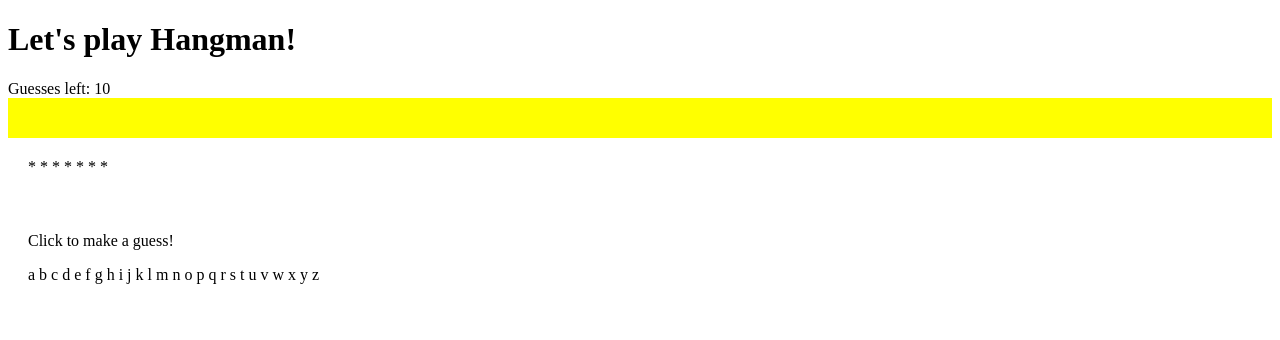
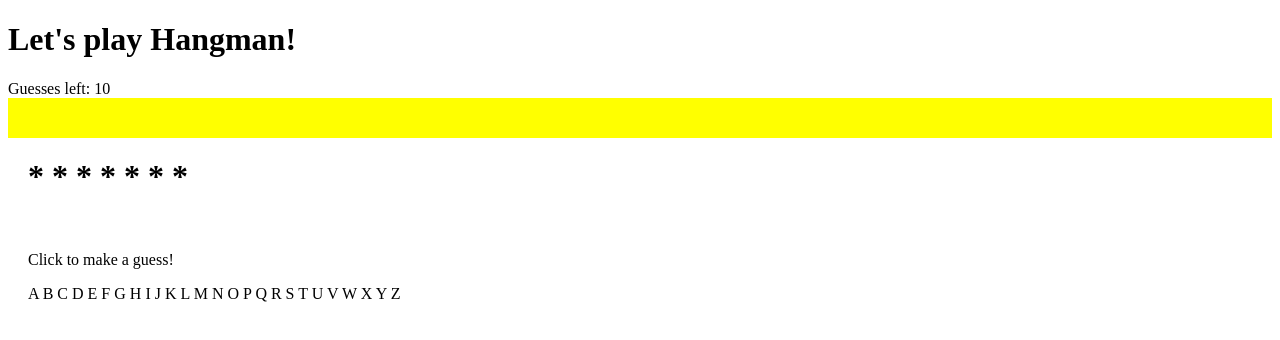
Before and after one commit to Lakevs14/miniproj2, a plain HTML site: page index.html in a window 1280 px wide. Drawn offline with nearby package versions, Linux system fonts and the light colour scheme.

Commit message:
Update index.html
Update

```diff
--- a/index.html
+++ b/index.html
@@ -3,110 +3,92 @@
   <head>
     <title>Hangman!</title>
     <style>
-      #alphabet { margin: auto;
-                  padding: 20px; }
-      #word { margin: auto;
-              font: 400em serif bold;
+      #alphabet {
+        margin: auto;
         padding: 20px;
       }
-      #info { padding: 20px;
-              font-color: red;
+      #word {
+        margin: auto;
+        font-size: 2em; /* Fixed font size */
+        font-family: serif;
+        font-weight: bold;
+        padding: 20px;
+      }
+      #info {
+        padding: 20px;
+        color: red;
         background-color: yellow;
       }
     </style>
     <script src="https://ajax.googleapis.com/ajax/libs/jquery/3.7.1/jquery.min.js"></script>
     <script>
-         $(document).ready( function() {
-              // this is the secret word!
-              word =  "M A R I N E S";
-              blank = "* * * * * * *";
+      $(document).ready(function () {
+        // Secret word
+        const word = "MARINES";
+        let blank = "* * * * * * *"; // Represents the hidden word
         $("#word").text(blank);
 
-              // this is the list of letters that have been tried
-              triedLetters = "";
+        // List of tried letters
+        let triedLetters = "";
 
-              // this is the number of tries left
-              tries = 10;
-              $("#guesses").text("Guesses left: "+tries);
+        // Number of tries left
+        let tries = 10;
+        $("#guesses").text("Guesses left: " + tries);
 
-              // boolean (true / false variable) to track if game has been won or lost
-              gameWon = false;
-              gameLost = false;
+        // Track game state
+        let gameWon = false;
+        let gameLost = false;
 
-              // when a user clicks on a letter... this is where everything happens!
-              $(".letter").click( function() {
+        // When a letter is clicked
+        $(".letter").click(function () {
+          if (!gameWon && !gameLost) {
+            // Clear info box
+            $("#info").text("");
 
-                  // check if the game has been won or lost
-                  if (gameWon != true && gameLost != true) {
-                    // erase the info box
+            // Get clicked letter
+            const letter = $(this).text();
+            console.log("Clicked on:", letter);
 
-                $("#info").text("");
-                    // use text to get the letter that was clicked on
-                letter = $(this).text();
-                console.log("clicked on: ", letter)
+            // Mark letter as clicked
+            $(this).css("text-decoration", "line-through");
 
-                    // make a line through the letter
-                 $(this).css("text-decoration", "line-through");
-                    // if the letter has already been clicked on,
-                    // let the user know it's already been tried
+            // If letter already tried
             if (triedLetters.includes(letter)) {
-                    $("#info").text("letter" + letter + "already tried.");
+              $("#info").text("Letter " + letter + " already tried.");
+            } else if (!word.includes(letter)) {
+              // Incorrect guess
+              tries--;
+              $("#guesses").text("Mistakes left: " + tries);
 
-                    // if the letter isn't in the word, reduce
-                    // the number of tries and check if they lost
-                    } else if (! word.includes(letter)) {
-
-                      // reduce the number of remaining tries by 1
-                   tried = tried - 1;
-                   $("#guesses").text("Mistakes, left: " + tried);
-
-
-                      // are they out of tries? then they lost!
-
+              // Check if player lost
               if (tries < 1) {
                 gameLost = true;
-                    $("#info").text("You're Out Of Tries! Game Lost!");
+                $("#info").text("You couldn't figure out the best military branch!");
+              }
+            } else {
+              // Correct guess
+              let newBlank = blank.split(" ");
+              for (let i = 0; i < word.length; i++) {
+                if (word[i] === letter) {
+                  newBlank[i] = letter;
+                }
+              }
+              blank = newBlank.join(" ");
+              $("#word").text(blank);
+
+              // Check if player won
+              if (!blank.includes("*")) {
+                gameWon = true;
+                $("#info").text("You've figured out the best military branch: MARINES!");
+              }
             }
 
-                    // otherwise, put a line through it and
-                    // add it to the found letters
-                    // and check if the player won or lost
-                    } else {
-
-                      // replace the blanks in the blanks variable
-                      // with the letter that was clicked on
-                      // replace the blanks with letter in blank
-                      // and replace the letters with blanks in word
-                      while (word.includes(letter)) {
-                        word.indexOf(letter);
-                        console.log("index of word is " + index);
-                        word = word.substring(0, index) + "" + word.substring((index+1))
-                        blank = blank.substring(0, index) + letter + blank.substring((index+1))
-                        $("#word").text(blank);
-                        console.log("word is", word);
-                        console.log("blank is", blank);
-                      }
-
-
-                      // check if the player has won the game
-                      if (!blank.includes("*")) {
-                        gameWon = true;
-                        $("#info").text("Your figured out the best military branch!");
-                      }
-
-                    }
-
-                    // add the letter to letters already tried
-                  triedLetters = triedLetters + letter;
-                    console.log("triedLetters is ", triedLetters);
-                     console.log ("word is", word);
+            // Add letter to tried letters
+            triedLetters += letter;
+            console.log("Tried letters:", triedLetters);
           }
         });
-
-             //
-
       });
-
     </script>
   </head>
   <body>
@@ -114,33 +96,34 @@
     <div id="guesses"></div>
     <div id="info"></div>
     <div id="word"></div>
-     <div id="alphabet"><p>Click to make a guess!</p>
-     <span class="letter" id="a">a</span>
-     <span class="letter" id="b">b</span>
-     <span class="letter" id="c">c</span>
-     <span class="letter" id="d">d</span>
-     <span class="letter" id="e">e</span>
-     <span class="letter" id="f">f</span>
-     <span class="letter" id="g">g</span>
-     <span class="letter" id="h">h</span>
-     <span class="letter" id="i">i</span>
-     <span class="letter" id="j">j</span>
-     <span class="letter" id="k">k</span>
-     <span class="letter" id="l">l</span>
-     <span class="letter" id="m">m</span>
-     <span class="letter" id="n">n</span>
-     <span class="letter" id="o">o</span>
-     <span class="letter" id="p">p</span>
-     <span class="letter" id="q">q</span>
-     <span class="letter" id="r">r</span>
-     <span class="letter" id="s">s</span>
-     <span class="letter" id="t">t</span>
-     <span class="letter" id="u">u</span>
-     <span class="letter" id="v">v</span>
-     <span class="letter" id="w">w</span>
-     <span class="letter" id="x">x</span>
-     <span class="letter" id="y">y</span>
-     <span class="letter" id="z">z</span>
+    <div id="alphabet">
+      <p>Click to make a guess!</p>
+      <span class="letter" id="a">A</span>
+      <span class="letter" id="b">B</span>
+      <span class="letter" id="c">C</span>
+      <span class="letter" id="d">D</span>
+      <span class="letter" id="e">E</span>
+      <span class="letter" id="f">F</span>
+      <span class="letter" id="g">G</span>
+      <span class="letter" id="h">H</span>
+      <span class="letter" id="i">I</span>
+      <span class="letter" id="j">J</span>
+      <span class="letter" id="k">K</span>
+      <span class="letter" id="l">L</span>
+      <span class="letter" id="m">M</span>
+      <span class="letter" id="n">N</span>
+      <span class="letter" id="o">O</span>
+      <span class="letter" id="p">P</span>
+      <span class="letter" id="q">Q</span>
+      <span class="letter" id="r">R</span>
+      <span class="letter" id="s">S</span>
+      <span class="letter" id="t">T</span>
+      <span class="letter" id="u">U</span>
+      <span class="letter" id="v">V</span>
+      <span class="letter" id="w">W</span>
+      <span class="letter" id="x">X</span>
+      <span class="letter" id="y">Y</span>
+      <span class="letter" id="z">Z</span>
     </div>
   </body>
 </html>
```
Lines whose indentation alone changed are shown as unchanged.
